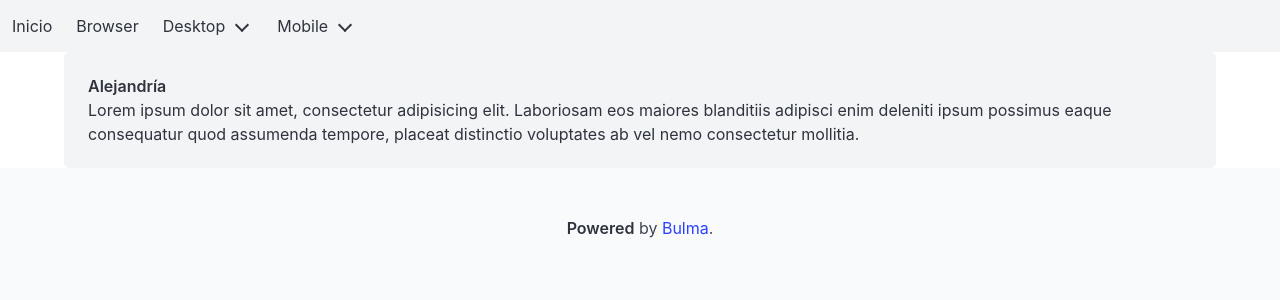
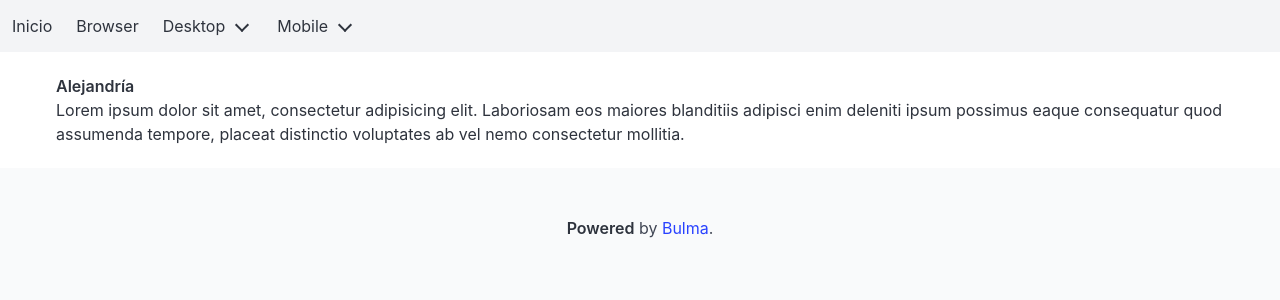
Before and after one commit to 4k1k0/alejandria-front, an Angular app: page / in a window 1280 px wide. Shown: the top 300 px of the page. Built offline with nearby package versions, Linux system fonts and the light colour scheme.

Commit message:
Cambia color de fondo en inicio

```diff
--- a/src/app/paginas/sitio/inicio/inicio.component.html
+++ b/src/app/paginas/sitio/inicio/inicio.component.html
@@ -1,5 +1,5 @@
-<div class="container">
-  <div class="notification">
+<div class="container is-fluid">
+  <div class="notification has-background-white">
     <h1><strong>Alejandría</strong></h1>
     <p>Lorem ipsum dolor sit amet, consectetur adipisicing elit. Laboriosam eos maiores blanditiis adipisci enim deleniti ipsum possimus eaque consequatur quod assumenda tempore, placeat distinctio voluptates ab vel nemo consectetur mollitia.</p>
   </div>
```
